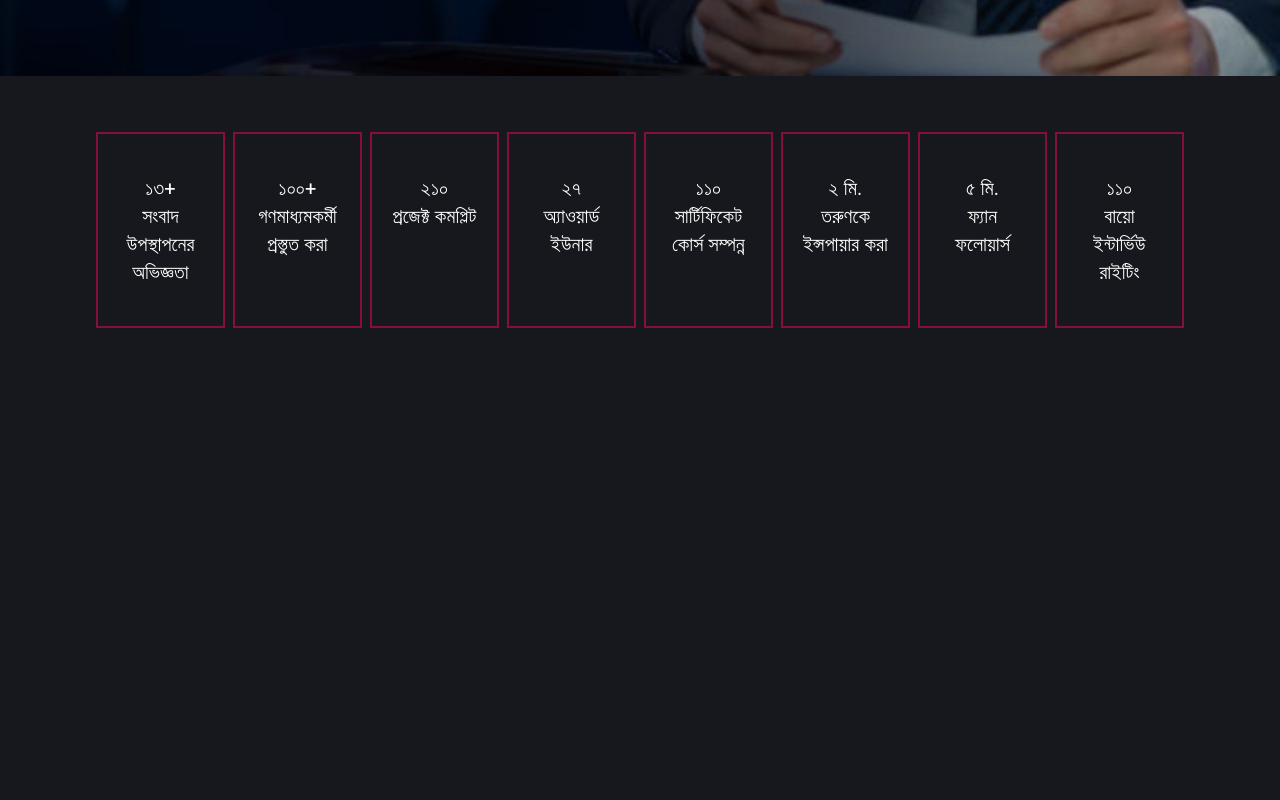
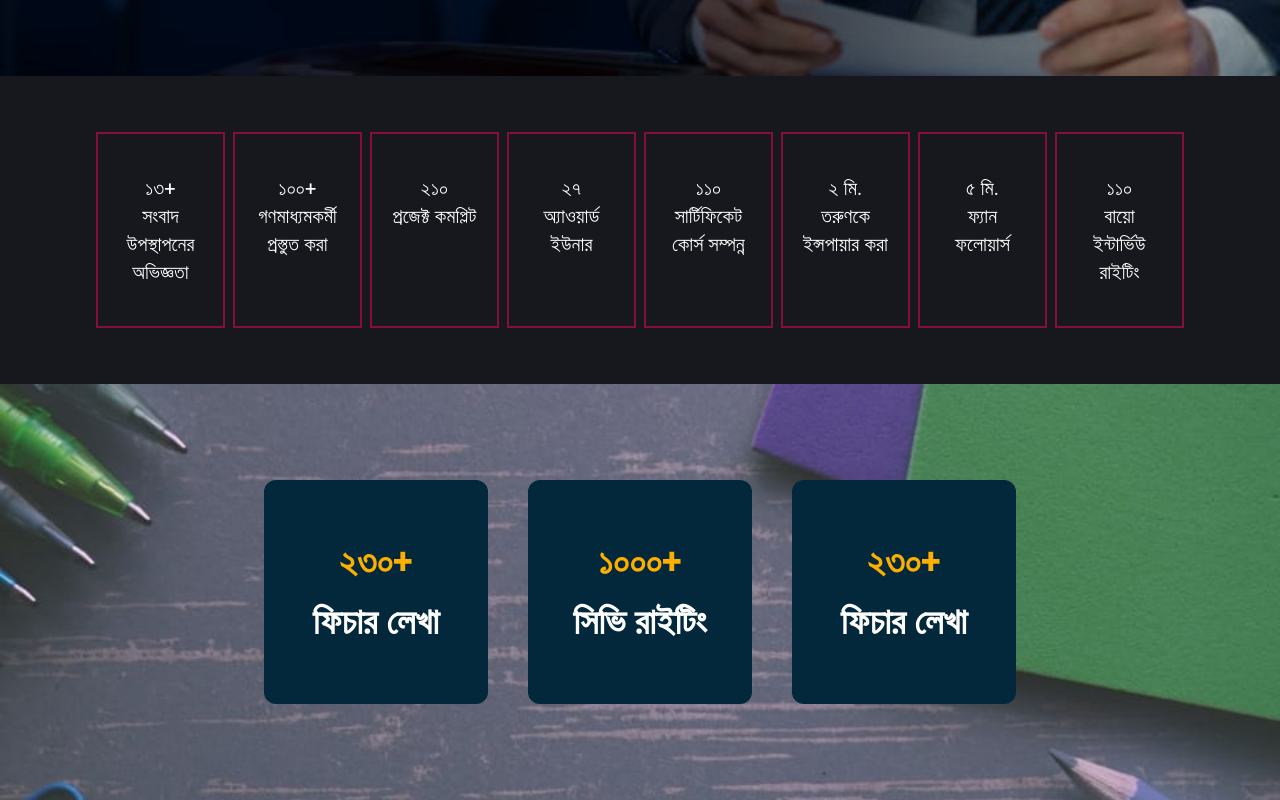
Before and after one commit to SalehAhmed19/GolamRabbi-SSOMOY_TV, a React (Vite) app: page / in a window 1280 px wide. Shown: the part 724-1524 px from the top of the page. Before the commit the page ends 1108 px from the top, so only its background shows below. Built offline with nearby package versions, Linux system fonts and the light colour scheme.

Commit message:
some features added

```diff
--- /dev/null
+++ b/src/Components/Isolated/Features.jsx
@@ -0,0 +1,34 @@
+import React from "react";
+import bg from "../../assets/images/pencils.jpeg";
+
+function Features() {
+  const features = [
+    { _id: 1, qty: "২৩০+", title: "ফিচার লেখা" },
+    { _id: 2, qty: "১০০০+", title: "সিভি রাইটিং" },
+    { _id: 3, qty: "২৩০+", title: "ফিচার লেখা" },
+  ];
+  return (
+    <div
+      style={{
+        background: `url(${bg})`,
+        backgroundSize: "cover",
+        backgroundRepeat: "no-repeat",
+      }}
+      className="py-24 lg:px-24"
+    >
+      <div className="flex justify-center gap-10">
+        {features.map((feature) => (
+          <div
+            key={feature._id}
+            className="text-4xl font-bold text-[#FCAE01] text-center bg-[#03273B] rounded-xl h-56 w-56 flex flex-col justify-center items-center"
+          >
+            <h3 className="mb-5">{feature.qty}</h3>
+            <h3 className="text-[#fff]">{feature.title}</h3>
+          </div>
+        ))}
+      </div>
+    </div>
+  );
+}
+
+export default Features;
--- a/src/Pages/Home.jsx
+++ b/src/Pages/Home.jsx
@@ -1,5 +1,6 @@
 import React from "react";
 import Banner from "../Components/Isolated/Banner";
+import Features from "../Components/Isolated/Features";
 import Statistics from "../Components/Isolated/Statistics";
 
 function Home() {
@@ -7,6 +8,7 @@ function Home() {
     <div>
       <Banner />
       <Statistics />
+      <Features />
     </div>
   );
 }
```
Also changed, not shown: src/assets/images/pencils.jpeg (added).
